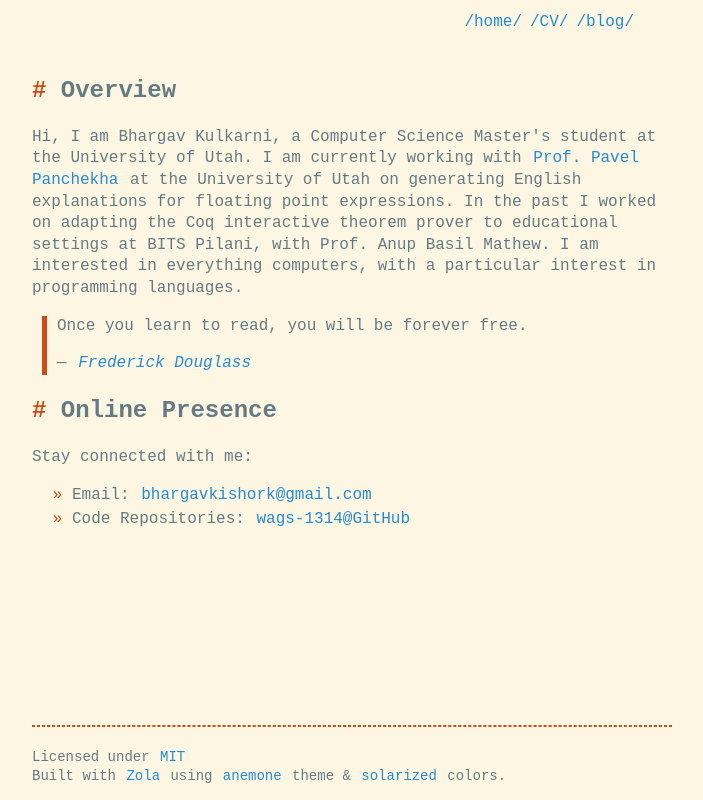
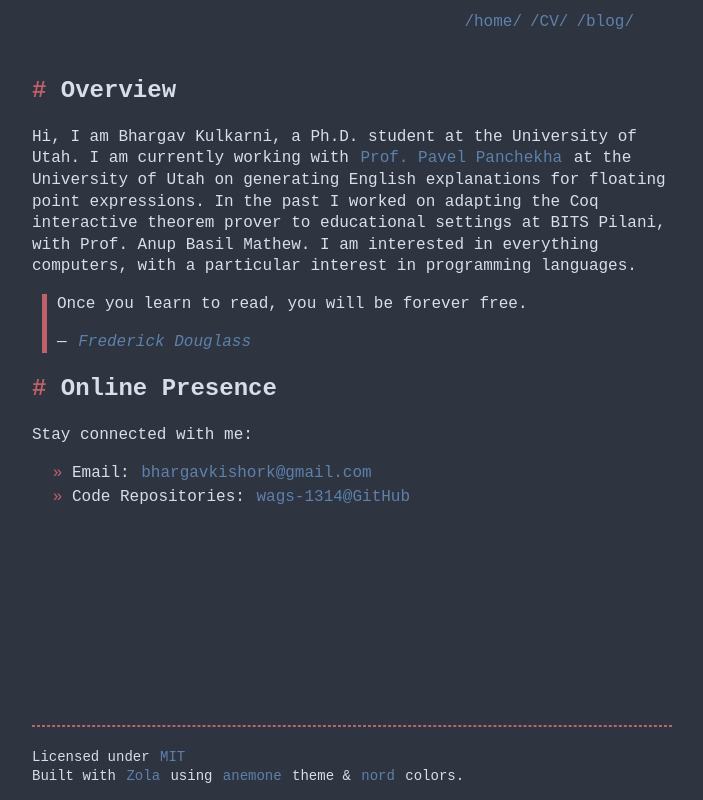
Before and after one commit to wags-1314/wags-1314.github.io, a plain HTML site: page docs/index.html in a window 1280 px wide. Shown: the whole page, without its empty margins (288-991 px from the left). Drawn offline with Linux system fonts and the light colour scheme.

Commit message:
changed theme, cleaned up cv

```diff
--- a/docs/css/style.css
+++ b/docs/css/style.css
@@ -1,52 +1,52 @@
 :root,
-:root.dark {
-  --bgColor: #fdf6e3;
-  --fgColor: #657b83;
-  --metaColor: #cb4b16;
+:root.light {
+  --bgColor: #2e3440;
+  --fgColor: #d8dee9;
+  --metaColor: #bf616a;
   --headColor: #;
-  --linkColor: #268bd2;
-  --hovColor: #22453F;
-  --bgSelect: #eee8d5;
+  --linkColor: #5E81AC;
+  --hovColor: #8FBCBB;
+  --bgSelect: #4C566A;
   --bgUrl: url(https://i.ibb.co/Qpkrw4V/tile-Light.webp) repeat;
-  --red: #dc322f;
-  --dimRed: #dc322f;
-  --orange: #cb4b16;
-  --dimOrange: #cb4b16;
-  --yellow: #b58900;
-  --dimYellow: #b58900;
-  --green: #859900;
-  --dimGreen: #859900;
-  --blue: #268bd2;
-  --dimBlue: #268bd2;
-  --purple: #d33682;
-  --dimPurple: #d33682;
-  --grey: #93a1a1;
-  --dimGrey: #93a1a1
+  --red: #bf616a;
+  --dimRed: #bf616a;
+  --orange: #d08770;
+  --dimOrange: #d08770;
+  --yellow: #ebcb8b;
+  --dimYellow: #ebcb8b;
+  --green: #A3BE8C;
+  --dimGreen: #A3BE8C;
+  --blue: #88c0d0;
+  --dimBlue: #88c0d0;
+  --purple: #b48ead;
+  --dimPurple: #b48ead;
+  --grey: #e5e9f0;
+  --dimGrey: #e5e9f0
 }
 
-:root.light {
-  --bgColor: #002b36;
-  --fgColor: #839496;
-  --metaColor: #dc322f;
+:root.dark {
+  --bgColor: #d8dee9;
+  --fgColor: #2e3440;
+  --metaColor: #bf616a;
   --headColor: #;
-  --linkColor: #268bd2;
-  --hovColor: #22453f;
-  --bgSelect: #073642;
-  --bgUrl: url(https://i.ibb.co/LzrFBFJ/tileDark.webp) repeat;
-  --red: #dc322f;
-  --dimRed: #dc322f;
-  --orange: #cb4b16;
-  --dimOrange: #cb4b16;
-  --yellow: #b58900;
-  --dimYellow: #b58900;
-  --green: #859900;
-  --dimGreen: #859900;
-  --blue: #268bd2;
-  --dimBlue: #268bd2;
-  --purple: #d33682;
-  --dimPurple: #d33682;
-  --grey: #586e75;
-  --dimGrey: #586e75
+  --linkColor: #5E81AC;
+  --hovColor: #8FBCBB;
+  --bgSelect: #4C566A;
+  --bgUrl: url(https://i.ibb.co/Qpkrw4V/tile-Light.webp) repeat;
+  --red: #bf616a;
+  --dimRed: #bf616a;
+  --orange: #d08770;
+  --dimOrange: #d08770;
+  --yellow: #ebcb8b;
+  --dimYellow: #ebcb8b;
+  --green: #A3BE8C;
+  --dimGreen: #A3BE8C;
+  --blue: #88c0d0;
+  --dimBlue: #88c0d0;
+  --purple: #b48ead;
+  --dimPurple: #b48ead;
+  --grey: #e5e9f0;
+  --dimGrey: #e5e9f0
 }
 
 ::-moz-selection {
--- a/docs/index.html
+++ b/docs/index.html
@@ -94,7 +94,7 @@
       <main>
 
 <h2 id="overview">Overview</h2>
-<p>Hi, I am Bhargav Kulkarni, a Computer Science Master's student at the University of Utah. I am currently working with <a href="https://pavpanchekha.com/">Prof. Pavel Panchekha</a> at the University of Utah on generating English explanations for floating point expressions. In the past I worked on adapting the Coq interactive theorem prover to educational settings at BITS Pilani, with Prof. Anup Basil Mathew. I am interested in everything computers, with a particular interest in programming languages.</p>
+<p>Hi, I am Bhargav Kulkarni, a Ph.D. student at the University of Utah. I am currently working with <a href="https://pavpanchekha.com/">Prof. Pavel Panchekha</a> at the University of Utah on generating English explanations for floating point expressions. In the past I worked on adapting the Coq interactive theorem prover to educational settings at BITS Pilani, with Prof. Anup Basil Mathew. I am interested in everything computers, with a particular interest in programming languages.</p>
 <blockquote>
 <p>Once you learn to read, you will be forever free.</p>
 <p>— <a href="https://en.wikipedia.org/wiki/Frederick_Douglass"><cite>Frederick Douglass</cite></a></p>
@@ -115,11 +115,12 @@
 <div class=footContainer>
   <div class="footLeft">
     <p>Licensed under <a target="_blank" rel="noopener noreferrer" href="https://fr.wikipedia.org/wiki/Licence_MIT">MIT</a><br>
-      Built with <a target="_blank" rel="noopener noreferrer" href="https://www.getzola.org">Zola</a> using <a target="_blank" rel="noopener noreferrer" href="https://github.com/Speyll/anemone">anemone</a> theme &amp; <a target="_blank" rel="noopener noreferrer" href="https://ethanschoonover.com/solarized/">solarized</a> colors.<br>
+      Built with <a target="_blank" rel="noopener noreferrer" href="https://www.getzola.org">Zola</a> using <a target="_blank" rel="noopener noreferrer" href="https://github.com/Speyll/anemone">anemone</a> theme &amp; <a target="_blank" rel="noopener noreferrer" href="https://www.nordtheme.com/">nord</a> colors.<br>
     </p>
   </div>
 
 </div>
+
       </footer>
     </div>
 </body>
```
Also changed, not shown: docs/blog/first-blog/index.html (+2 -1 lines), docs/blog/index.html (+2 -1 lines), docs/blog/pltut-1/index.html (+2 -1 lines), docs/cv/index.html (+29 -89 lines), docs/tags/general/index.html (+2 -1 lines), docs/tags/index.html (+2 -1 lines), docs/tags/pl-tutorial/index.html (+2 -1 lines), 4 other files.
